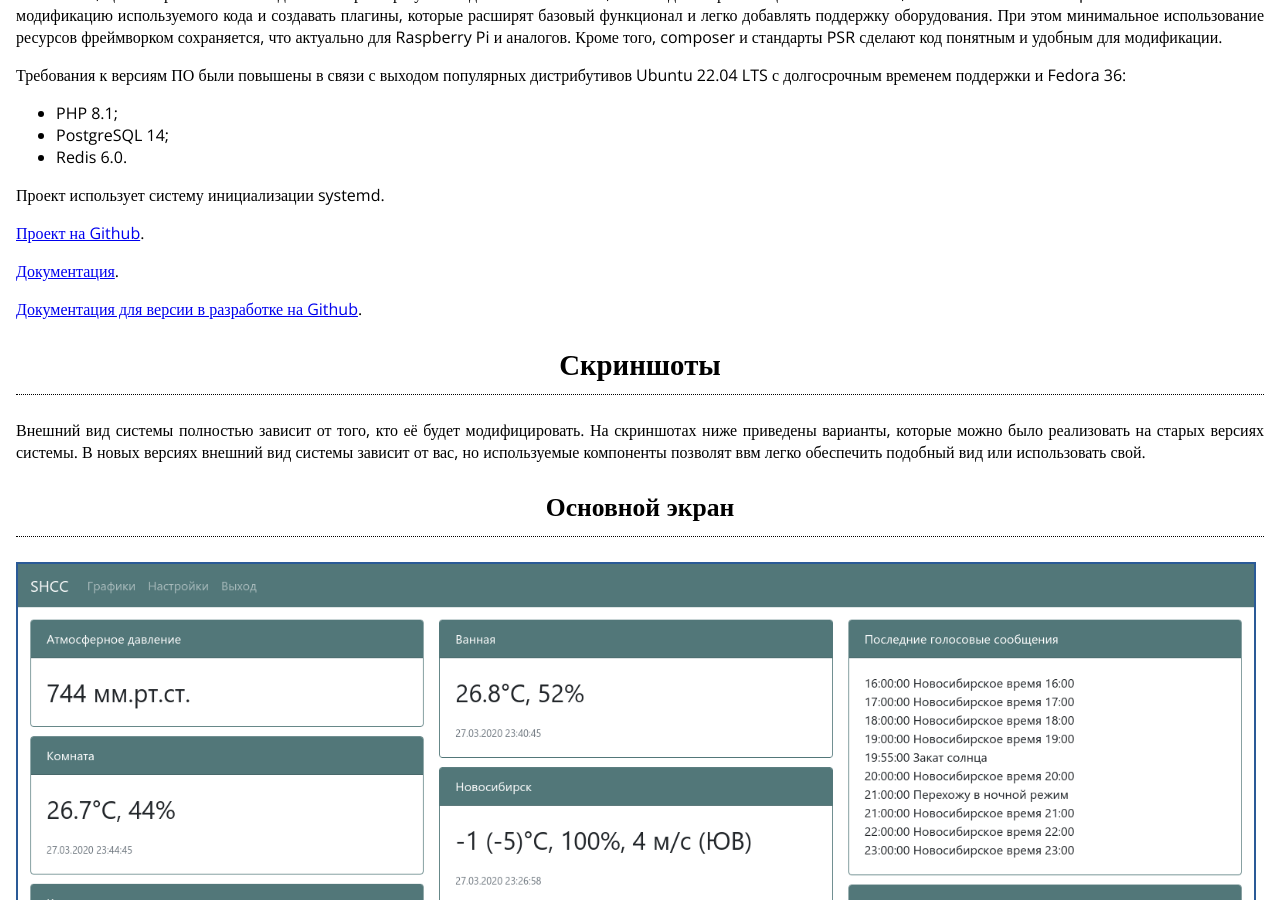
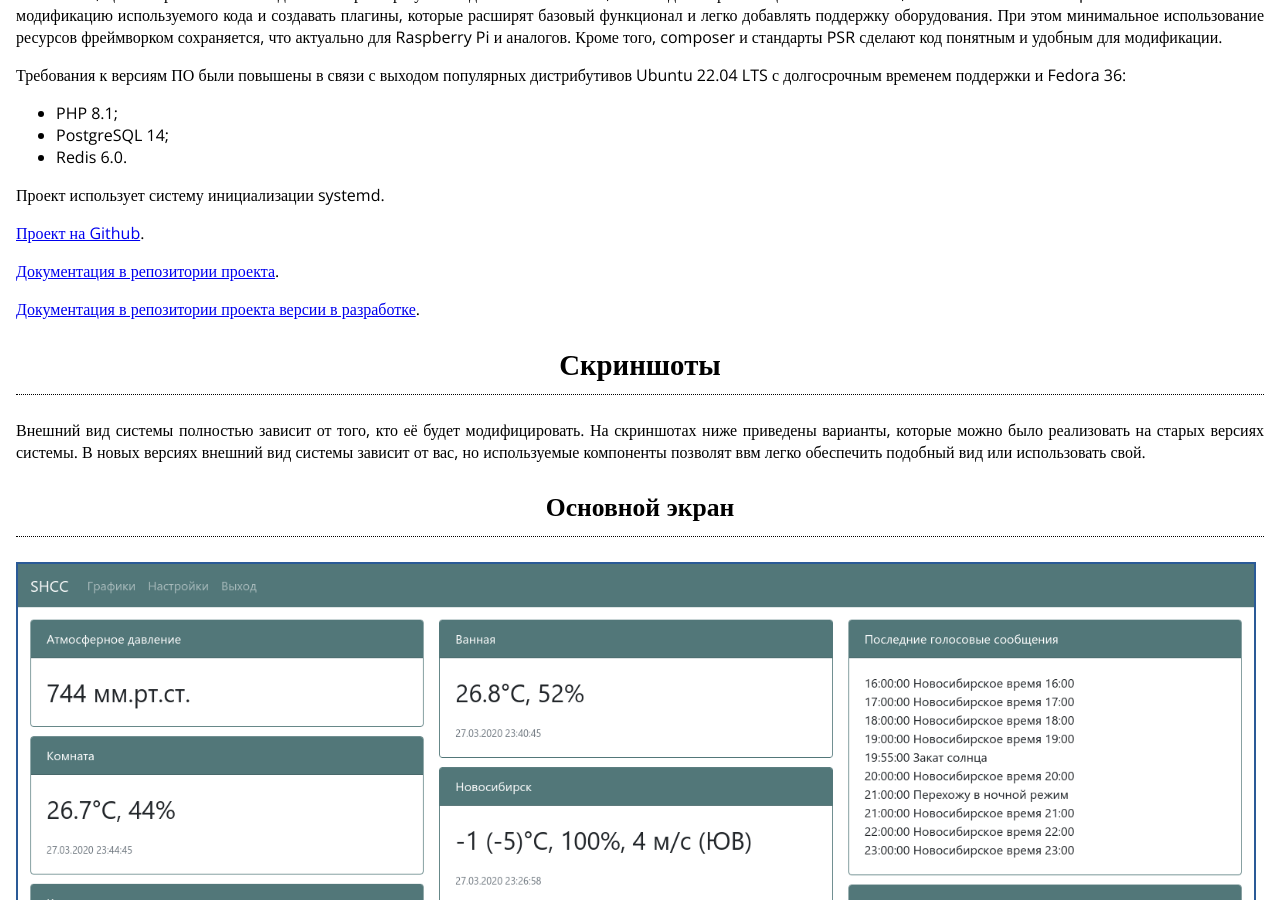
Before and after one commit to fsa/site, a Jekyll site: the page built from shcc/index.md, in a window 1280 px wide and 900 px high, scrolled down 301 px. Built offline with Jekyll 4.4.1, drawn with Linux system fonts in a browser that asks for light colours.

Commit message:
Правки на странице shcc

```diff
--- a/shcc/index.md
+++ b/shcc/index.md
@@ -24,9 +24,9 @@ SHCC - сокращение от SmartHome Control Center.
 
 [Проект на Github](https://github.com/fsa/shcc).
 
-[Документация](https://docs.shcc.ru/).
+[Документация в репозитории проекта](https://github.com/fsa/shcc/blob/main/docs/index.md).
 
-[Документация для версии в разработке на Github](https://github.com/fsa/shcc/blob/devel/docs/index.md).
+[Документация в репозитории проекта версии в разработке](https://github.com/fsa/shcc/blob/devel/docs/index.md).
 
 ## Скриншоты
 
@@ -34,12 +34,12 @@ SHCC - сокращение от SmartHome Control Center.
 
 ### Основной экран
 
-![Главный экран](/shcc/pc_main.png)
+![Главный экран](pc_main.png)
 
 ### Отображение данных в виде графиков
 
-![Графики](/shcc/pc_charts.jpg)
+![Графики](pc_charts.jpg)
 
 ### Отображение списка имеющегося и обнаруженного оборудования и управление им
 
-![Устройства](/shcc/pc_devices.png)
+![Устройства](pc_devices.png)
```
